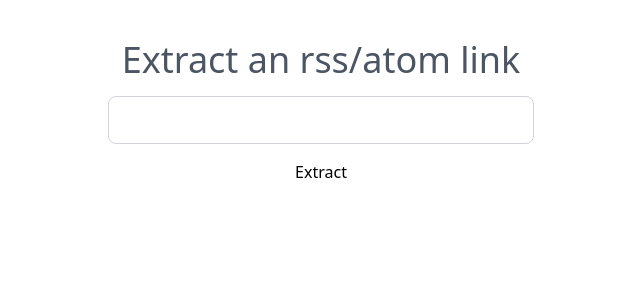
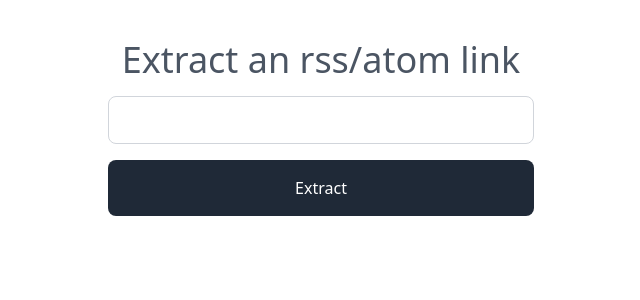
Before and after one commit to josuembuyu/extract-rss-link, a React (Vite) app: page / in a window 1280 px wide. Shown: the top 300 px of the page, without its empty margins (319-959 px from the left). Built offline with nearby package versions, Linux system fonts and the light colour scheme.

Commit message:
Update style

```diff
--- a/src/App.tsx
+++ b/src/App.tsx
@@ -53,7 +53,10 @@ export default function App() {
         onChange={handleUsernameChange}
         className="px-3 h-12 w-1/3 mx-auto border border-gray-300 rounded-lg"
       />
-      <button onClick={handleExtract}>
+      <button
+        className="bg-gray-800 text-white px-4 py-4 w-1/3 mx-auto rounded-lg"
+        onClick={handleExtract}
+      >
         {loading ? "Processing..." : "Extract"}
       </button>
 
```
